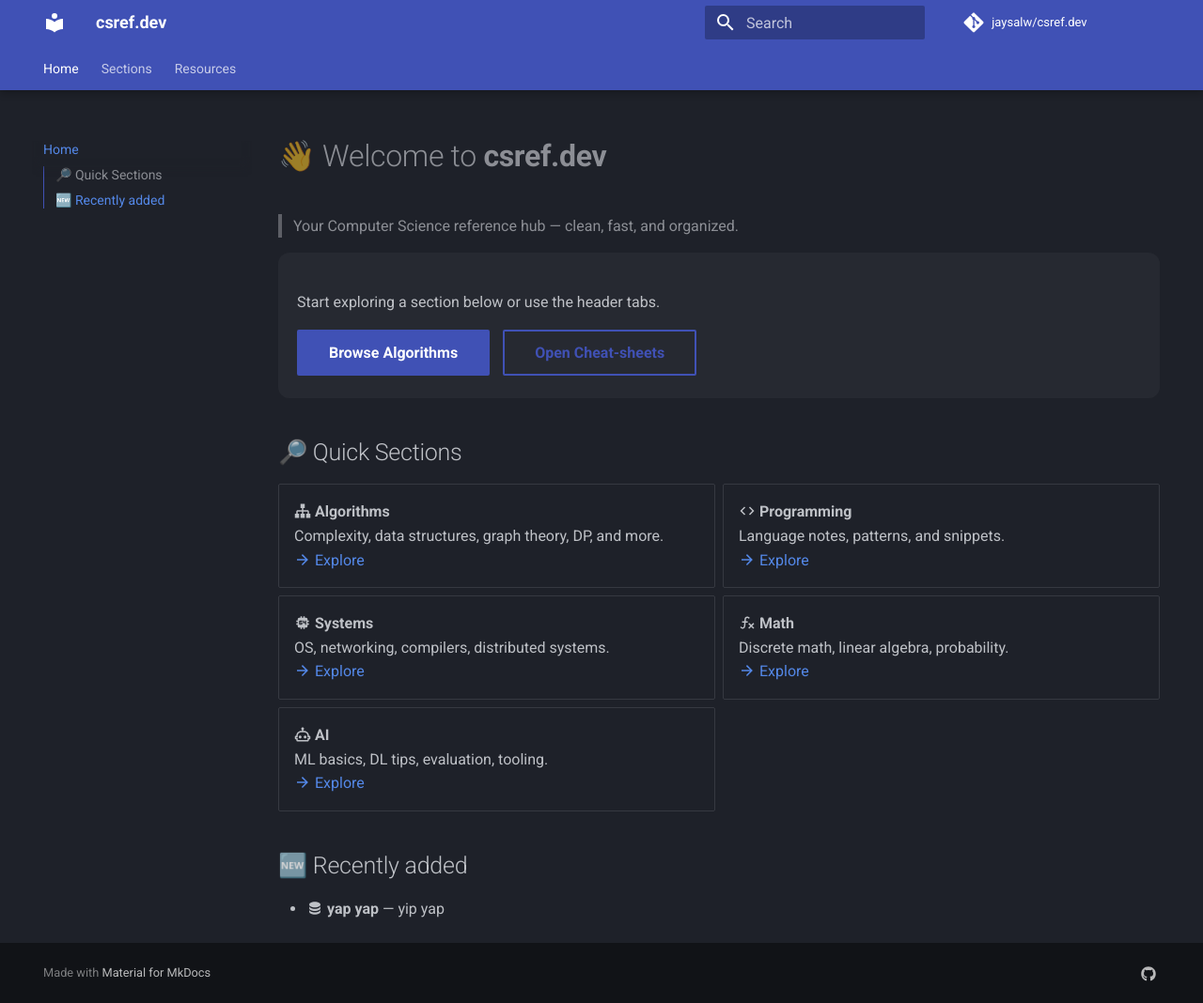
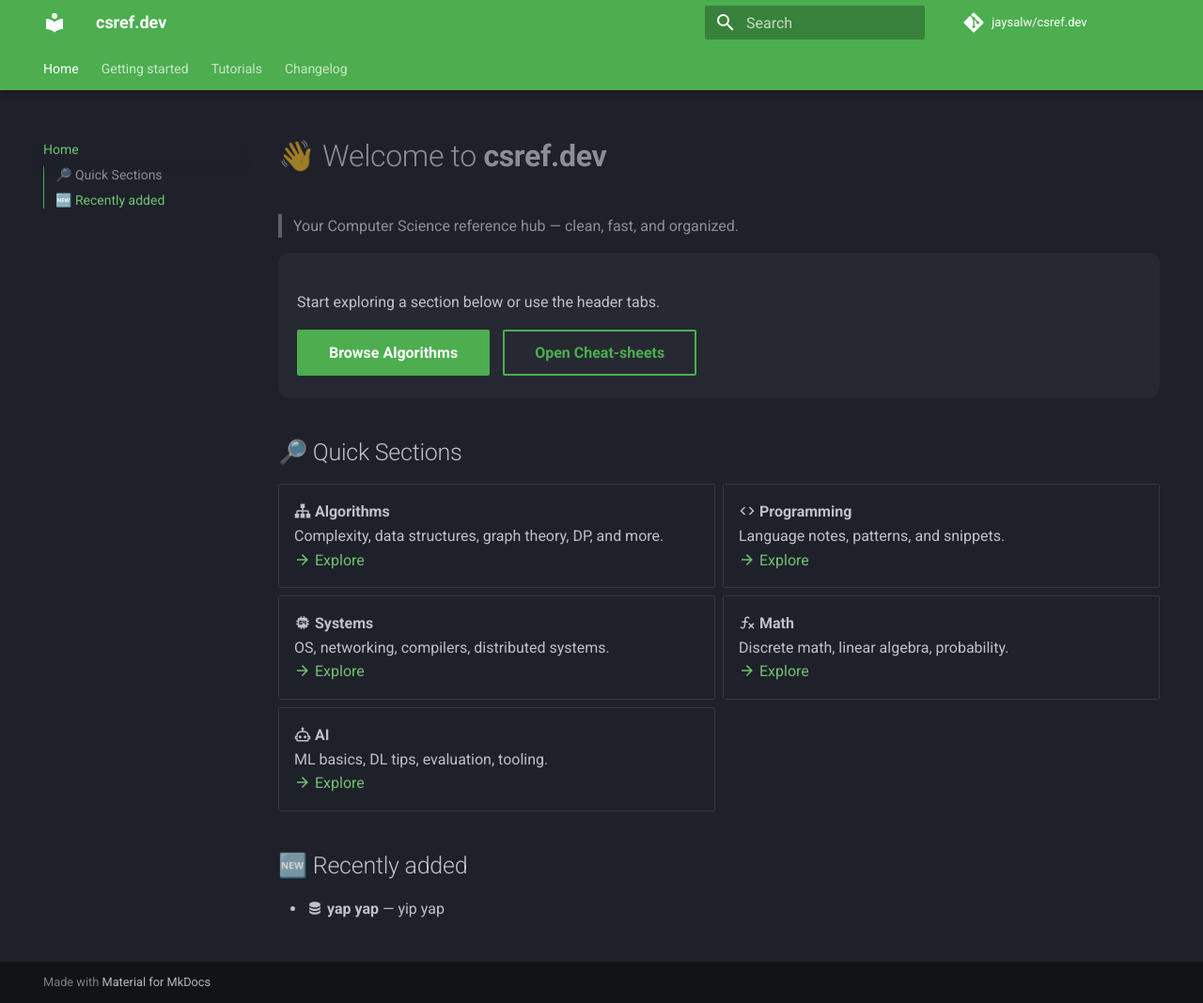
Before and after one commit to jaysalw/csref.dev, an MkDocs documentation site: the page built from docs/index.md, in a window 1280 px wide and 1068 px high. Shown: the whole window at 94% size. Built offline with MkDocs 1.6.1 and Material for MkDocs 9.7.7, drawn with Linux system fonts in a browser that asks for light colours; comment, search, counter and statistics services are not loaded; some of the changed lines change nothing that is shown.

Commit message:
fix: update mkdocs configuration for improved navigation and styling

```diff
--- a/mkdocs.yml
+++ b/mkdocs.yml
@@ -8,23 +8,25 @@
   name: material
   language: en
   features:
-    # HEADER TABS + clean nav like the screenshot
+    # header tabs + grouped sidebar like your screenshot
     - navigation.tabs
     - navigation.tabs.sticky
     - navigation.sections
     - navigation.indexes
-    # Quality of life
+    # QoL
     - navigation.instant
     - content.code.copy
     - search.suggest
     - search.highlight
     - toc.integrate
   palette:
-    - scheme: slate         # dark by default; switch to "default" if you want light
-      primary: indigo
-      accent: indigo
+    - scheme: slate           # dark
+      primary: green          # Material green
+      accent: lime            # accent green
+# terminal-green overrides (neon vibe)
+extra_css:
+  - assets/custom.css
 
-# Search + “last updated” footer
 plugins:
   - search
   - git-revision-date-localized:
@@ -33,37 +35,40 @@
       fallback_to_build_date: true
 
 markdown_extensions:
-  - admonition
-  - attr_list
+  # core
+  - admonition                # !!! note / tip / warning …
   - def_list
   - footnotes
+  - attr_list
   - md_in_html
-  - pymdownx.details
-  - pymdownx.superfences
+  # Material/pymdown goodies
+  - pymdownx.details          # collapsible admonitions
+  - pymdownx.superfences      # fenced code & nesting
   - pymdownx.tabbed:
-      alternate_style: true
+      alternate_style: true   # content tabs
   - pymdownx.emoji:
       emoji_index: !!python/name:material.extensions.emoji.twemoji
       emoji_generator: !!python/name:material.extensions.emoji.to_svg
 
-# Top-level items become the HEADER TABS
+# Top-level groups here become HEADER TABS
+# Headings inside become LEFT SIDEBAR "categories"
 nav:
   - Home: index.md
-  - Sections:
-      - Algorithms: sections/algorithms/index.md
-      - Programming: sections/programming/index.md
-      - Systems: sections/systems/index.md
-      - Math: sections/math/index.md
-      - AI: sections/ai/index.md
-  - Resources:
-      - Cheat-sheets: resources/cheats/index.md
-      - Contribute: resources/contribute.md
 
-extra:
-  social:
-    - icon: fontawesome/brands/github
-      link: https://github.com/jaysalw
+  - Getting started:
+    - Installation: getting-started/installation.md
+    - Creating your site: getting-started/creating.md
+    - Publishing your site: getting-started/publishing.md
+    - Customization: getting-started/customization.md
+    - Conventions: getting-started/conventions.md
+    - Browser support: getting-started/browser.md
+    - Philosophy: getting-started/philosophy.md
+    - Alternatives: getting-started/alternatives.md
+    - License: getting-started/license.md
 
-# Optional custom CSS for extra polish
-extra_css:
-  - assets/custom.css
+  - Tutorials:
+    - Blogs: tutorials/blogs.md
+    - Social cards: tutorials/social-cards.md
+
+  - Changelog:
+    - How to upgrade: changelog/upgrade.md
```
